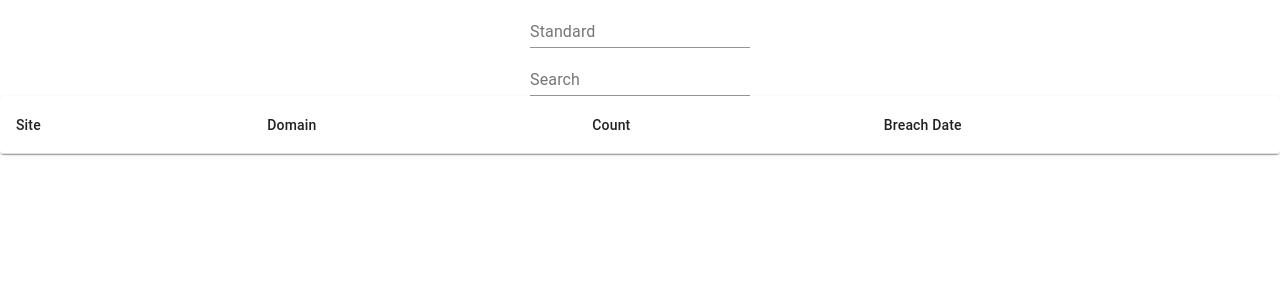
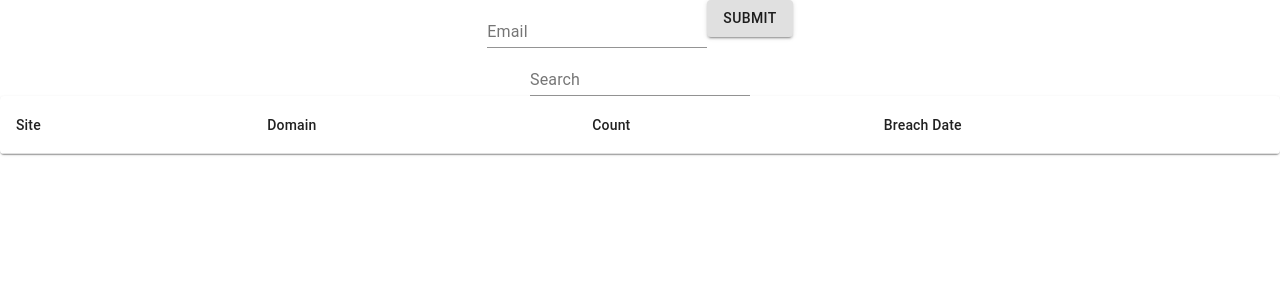
Before and after one commit to tleffert/compromeyes, a React (Create React App) app: page / in a window 1280 px wide. Shown: the top 300 px of the page. Built offline with nearby package versions, Linux system fonts and the light colour scheme.

Commit message:
Added email format validation

```diff
--- a/src/containers/compromise-search.jsx
+++ b/src/containers/compromise-search.jsx
@@ -1,6 +1,6 @@
 import { useState } from 'react';
 
-import { TextField } from '@material-ui/core';
+import { TextField, Button } from '@material-ui/core';
 
 import { listBreaches } from '../shared/apis/breachApi';
 
@@ -15,24 +15,45 @@ const CompromiseSearch = (props) => {
 
     const [loading, setLoading] = useState(false);
 
-    const handleEmailChange = (email) => {
+    const [invalid, setInvalid] = useState(false);
+
+    const emailRegex = /^[a-zA-Z0-9]+@[a-zA-Z0-9]+\.[A-Za-z]+$/;
+
+    const handleEmailChange = () => {
         setLoading(true);
-        setEmail(email);
         // TODO api call for data - debounce changes
         listBreaches(email).then(({data}) => {
-            setResults(data);
+            setResults(data.slice(0, 50));
             setLoading(false);
         });
     }
 
+    const validateEmail = (emailInput) => {
+
+        if (!emailInput || emailInput.length == 0) {
+            setInvalid(true);
+        }
+
+        if (emailRegex.test(emailInput)) {
+            setInvalid(false);
+            setEmail(emailInput);
+        } else {
+            setInvalid(true);
+        }
+        setEmail(emailInput);
+    }
+
     return (
         <div>
-            <div>
-                <TextField id="standard-basic" label="Standard"
-                    onChange={(event) => handleEmailChange(event.target.value)}
+            <form>
+                <TextField id="standard-basic" label="Email"
+                    onChange={(event) => validateEmail(event.target.value)}
                     value={email}
+                    error={invalid}
+                    helperText={invalid? 'Incorrect format' : ''}
                 />
-            </div>
+            <Button variant="contained" disabled={invalid} onClick={handleEmailChange}>Submit</Button>
+            </form>
             <div>
                 {
                     loading ?
```
